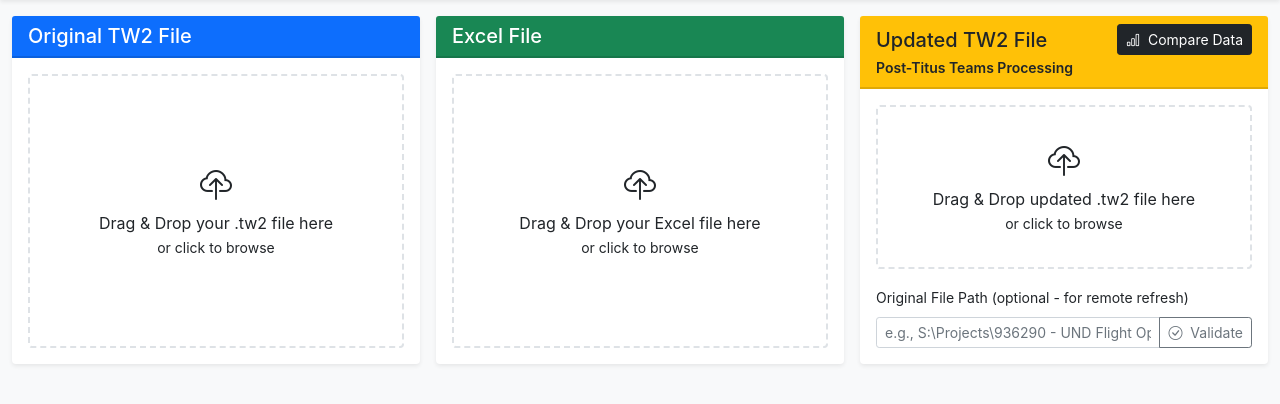
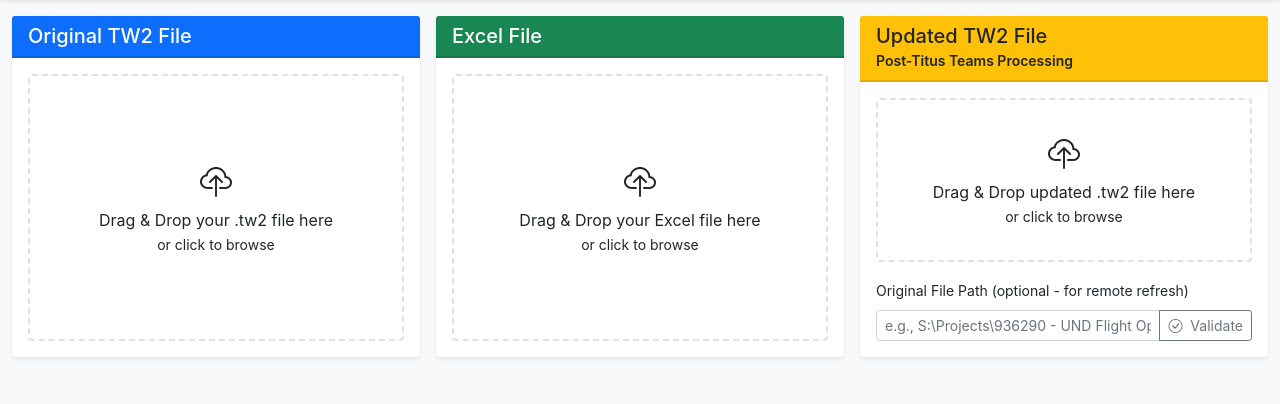
Before and after one commit to jacobe603/VAV-Data-Merger, a Flask app: page / in a window 1280 px wide. Shown: the part 56-460 px from the top of the page. Run offline with Flask 3, Linux system fonts and the light colour scheme; some libraries are stand-ins or nearby versions.

Commit message:
UI: move Compare Data button into Updated TW2 file info area; remove header button for consistency

```diff
--- a/templates/index.html
+++ b/templates/index.html
@@ -112,12 +112,7 @@
             <div class="col-lg-4 col-md-12 mb-3">
                 <div class="card">
                     <div class="card-header bg-warning text-dark">
-                        <div class="d-flex justify-content-between align-items-center">
-                            <h5 class="mb-0">Updated TW2 File</h5>
-                            <button class="btn btn-sm btn-dark" onclick="showComparisonView()" title="Go to Performance Comparison">
-                                <i class="bi bi-bar-chart"></i> Compare Data
-                            </button>
-                        </div>
+                        <h5 class="mb-0">Updated TW2 File</h5>
                         <small>Post-Titus Teams Processing</small>
                     </div>
                     <div class="card-body">
@@ -147,6 +142,9 @@
                             <p class="mb-1"><strong>File:</strong> <span id="updated-tw2-filename"></span></p>
                             <p class="mb-1"><strong>Records:</strong> <span id="updated-tw2-records"></span></p>
                             <div id="updated-tw2-columns" class="mb-2"></div>
+                            <button class="btn btn-sm btn-outline-warning" onclick="showComparisonView()">
+                                <i class="bi bi-bar-chart"></i> Compare Data
+                            </button>
 
                         </div>
                     </div>
```
